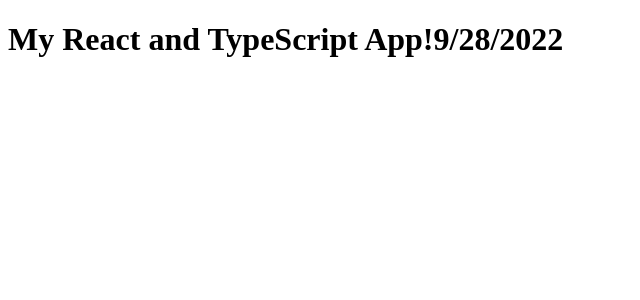
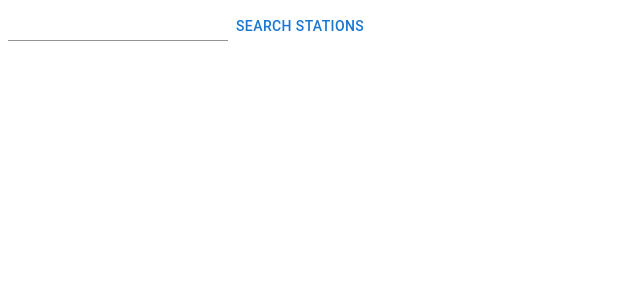
Before and after one commit to subodh-kumar1/pnr-app, a React app: page / in a window 1280 px wide. Shown: the top 300 px of the page, without its empty margins (0-640 px from the left). Built offline with nearby package versions, Linux system fonts and the light colour scheme.

Commit message:
Axios and material setup

```diff
--- a/package.json
+++ b/package.json
@@ -24,6 +24,8 @@
     "@fontsource/roboto": "^4.5.8",
     "@mui/icons-material": "^5.10.6",
     "@mui/material": "^5.10.7",
+    "@mui/x-data-grid": "^5.17.4",
+    "axios": "^0.27.2",
     "react": "^18.2.0",
     "react-dom": "^18.2.0"
   },
--- /dev/null
+++ b/src/app/App.tsx
@@ -0,0 +1,68 @@
+import React, { useState } from "react";
+import { Button, Input, Table, TableBody, TableCell, TableContainer, TableHead, TableRow } from "@mui/material";
+import axios from "axios";
+
+interface Station {
+  stationCode: string;
+  stationName: string;
+}
+const App = () => {
+  const [searchData, setSearchData] = useState<Station[]>();
+  const [searchQuery, setSearchQuery] = useState<string>();
+
+  const handleInputChange = (event: React.ChangeEvent<HTMLInputElement>) => {
+    setSearchQuery(event.currentTarget.value);
+  };
+  const handleStationSearch = () => {
+    const options = {
+      method: "GET",
+      url: "https://indianrailways.p.rapidapi.com/findstations.php",
+      params: { station: searchQuery },
+      headers: {
+        "X-RapidAPI-Key": "3ab77b4f8fmsh1f9b3164efb61b8p1bca29jsn732366074205",
+        "X-RapidAPI-Host": "indianrailways.p.rapidapi.com",
+      },
+    };
+
+    axios
+      .request(options)
+      .then(function (response) {
+        setSearchData(response?.data?.stations); // stationCode, stationName
+      })
+      .catch(function (error) {
+        console.error(error);
+        setSearchData([])
+      });
+  };
+
+  return (
+    <React.Fragment>
+      <Input onChange={handleInputChange} />
+      <Button onClick={handleStationSearch}>Search Stations</Button>
+      {searchData && <TableContainer>
+        <Table>
+            <TableHead>
+                <TableRow>
+                    <TableCell>Serial Number</TableCell>
+                    <TableCell>Station Code</TableCell>
+                    <TableCell>Station Name</TableCell>
+                </TableRow>
+            </TableHead>
+            <TableBody>
+                {
+                    searchData?.map((each:Station, index : number) => {
+                        return <TableRow key={index}>
+                            <TableCell>{index + 1}</TableCell>
+                            <TableCell>{each.stationCode}</TableCell>
+                            <TableCell>{each.stationName}</TableCell>
+                        </TableRow>
+                    })
+                }
+            </TableBody>
+        </Table>
+      </TableContainer>}
+    </React.Fragment>
+  );
+};
+
+export default App;
--- a/src/index.tsx
+++ b/src/index.tsx
@@ -1,7 +1,7 @@
 import React from "react";
 import ReactDOM from "react-dom";
+import App from "./app/App";
 
-const App = () => <h1>My React and TypeScript App!{new Date().toLocaleDateString()}</h1>;
 
 ReactDOM.render(
   <React.StrictMode>
```
Also changed, not shown: 1 other file (tests, documents, lock files or other folders).
